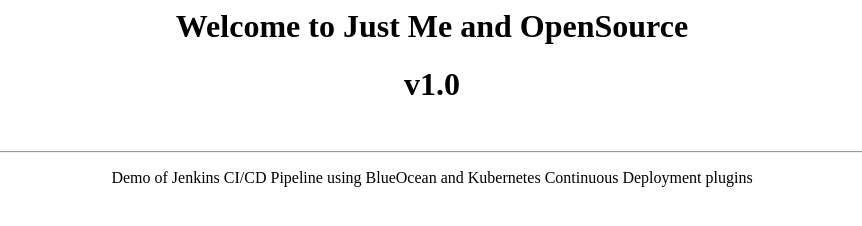
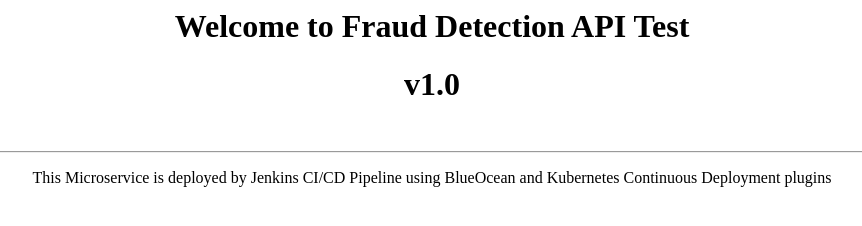
Before and after one commit to Ahmed-Cheibani/jenkinsPlay, a plain HTML site: page index.html in a window 1280 px wide. Shown: the whole page, without its empty margins (208-1070 px from the left). Drawn offline with Linux system fonts and the light colour scheme.

Commit message:
Update index.html

```diff
--- a/index.html
+++ b/index.html
@@ -1,7 +1,7 @@
 <center>
-	<h1>Welcome to Just Me and OpenSource</h1>
+	<h1>Welcome to Fraud Detection API Test </h1>
 	<h1>v1.0</h1>
 	<br><hr>
-	<p>Demo of Jenkins CI/CD Pipeline using BlueOcean and Kubernetes Continuous Deployment plugins</p>
+	<p>This Microservice is deployed by  Jenkins CI/CD Pipeline using BlueOcean and Kubernetes Continuous Deployment plugins</p>
 
 </center>
```
